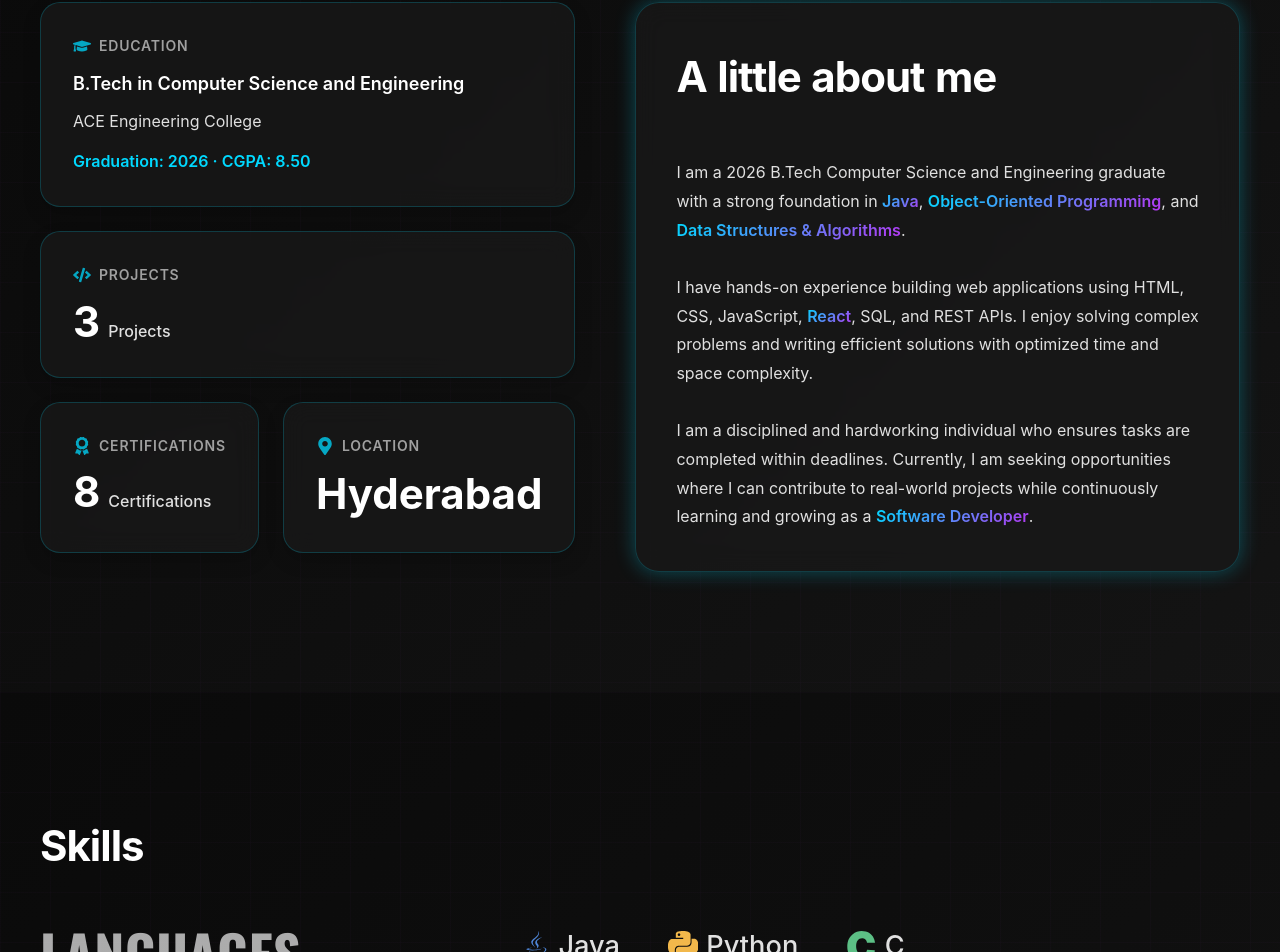
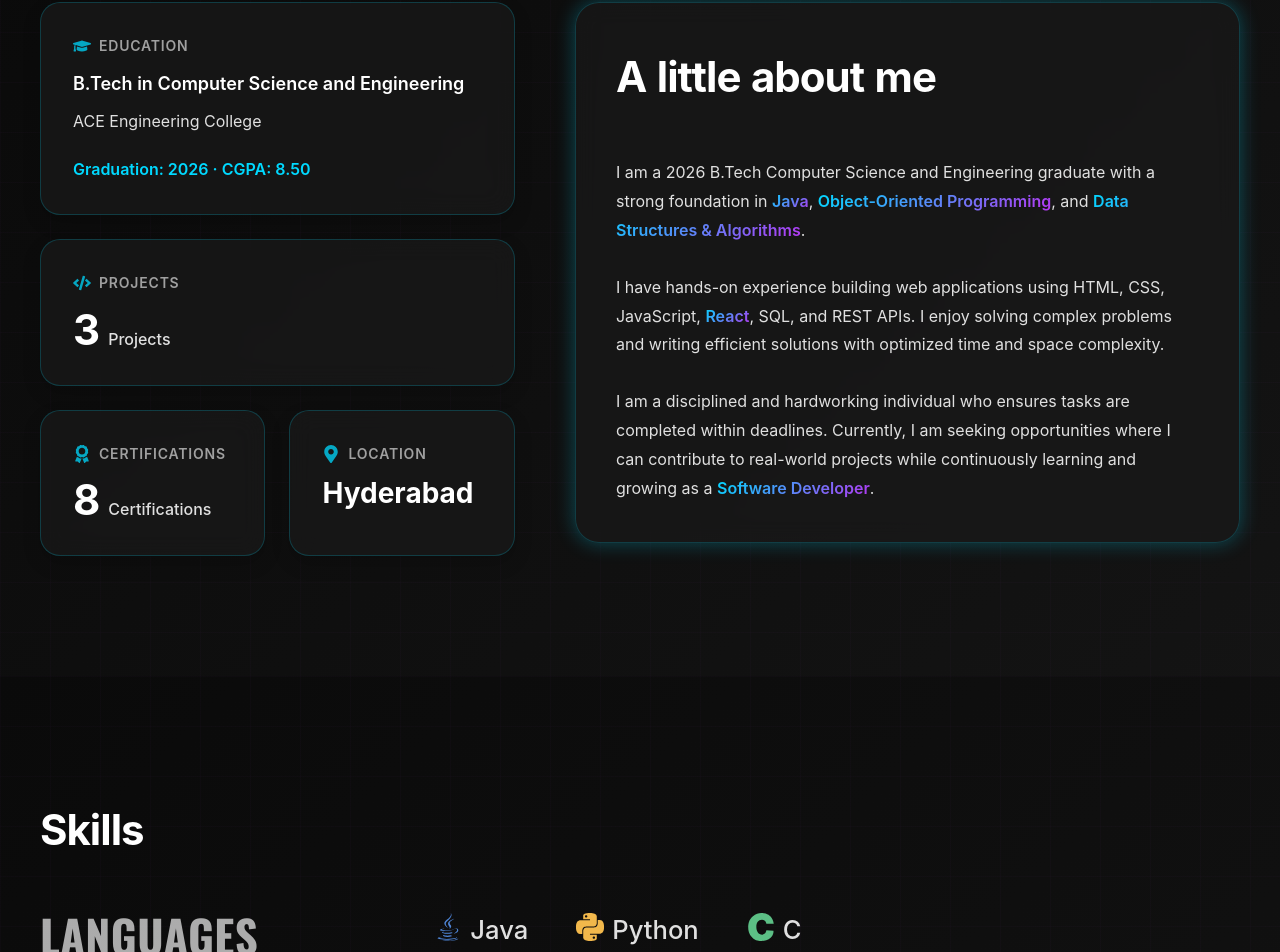
Before and after one commit to charanramagiri/portfolio, a React (Vite) app: page / in a window 1280 px wide. Shown: the part 890-1842 px from the top of the page. Built offline with nearby package versions, Linux system fonts and the light colour scheme.

Commit message:
anchor fixed

```diff
--- a/src/components/About/About.css
+++ b/src/components/About/About.css
@@ -36,6 +36,7 @@
     display: grid;
     grid-template-columns: repeat(2, 1fr);
     gap: var(--space-3);
+    min-width: 0;
 }
 
 .about-card--full {
@@ -55,12 +56,15 @@
     border-radius: 20px;
     padding: var(--space-4);
     box-shadow: 0 8px 18px rgba(0, 0, 0, 0.18);
-    transition: all 0.3s ease;
+    display: flex;
+    min-width: 0;
+    flex-direction: column;
+    transition: transform 0.3s ease, box-shadow 0.3s ease, border-color 0.3s ease;
 }
 
 .about-card:hover {
-    transform: translateY(-6px);
-    box-shadow: 0 0 26px rgba(0, 217, 255, 0.34), 0 0 44px rgba(0, 217, 255, 0.16);
+    transform: translateY(-3px);
+    box-shadow: 0 10px 24px rgba(0, 0, 0, 0.2), 0 0 22px rgba(0, 217, 255, 0.2);
     border-color: rgba(0, 217, 255, 0.35);
 }
 
@@ -94,6 +98,7 @@
     font-weight: 600;
     margin-top: var(--space-0);
     margin-bottom: var(--space-1-5);
+    overflow-wrap: break-word;
 }
 
 .about-card-meta {
@@ -102,6 +107,7 @@
     font-weight: 600;
     margin-top: var(--space-2);
     margin-bottom: var(--space-0);
+    overflow-wrap: break-word;
 }
 
 .about-card-school {
@@ -109,6 +115,7 @@
     color: var(--text-secondary);
     line-height: 1.5;
     margin: var(--space-0) var(--space-0) var(--space-1);
+    overflow-wrap: break-word;
 }
 
 .about-card-value {
@@ -121,6 +128,9 @@
     font-weight: 700;
     margin-top: var(--space-0);
     margin-bottom: var(--space-0);
+    min-width: 0;
+    flex-wrap: wrap;
+    overflow-wrap: normal;
 }
 
 .about-card-value-number {
@@ -133,6 +143,14 @@
     font-size: var(--font-lg);
     font-weight: 500;
     color: var(--text-secondary);
+    min-width: 0;
+    overflow-wrap: normal;
+}
+
+.about-card--feature .about-card-value {
+    flex-wrap: nowrap;
+    font-size: clamp(1.75rem, 2vw, var(--font-4xl));
+    white-space: nowrap;
 }
 
 .about-card:focus-visible {
@@ -151,6 +169,7 @@
     border-radius: 24px;
     padding: var(--space-5);
     box-shadow: var(--glow-cyan);
+    min-width: 0;
 }
 
 .about-content h2 {
--- a/src/components/Skills/Skills.css
+++ b/src/components/Skills/Skills.css
@@ -19,13 +19,13 @@
 
 .skills-wrapper { max-width: 1200px; margin: 0 auto; position: relative; z-index: 1; }
 .skills h2 { font-size: var(--font-4xl); margin-bottom: var(--space-6); font-weight: 700; color: var(--text-primary); letter-spacing: -1px; text-align: left; }
-.skills-matrix { display: flex; flex-direction: column; gap: var(--space-7); }
-.skills-row { display: grid; grid-template-columns: 360px minmax(0, 1fr); align-items: start; column-gap: var(--space-15); padding-bottom: var(--space-1); }
-.skills-category { font-family: "Oswald", "Arial Narrow", "Roboto Condensed", sans-serif; margin: 0; color: rgba(255, 255, 255, 0.66); font-size: clamp(2.45rem, 4.2vw, 3.4rem); font-weight: 800; letter-spacing: 0.35px; line-height: 1; text-transform: uppercase; }
-.skills-items { display: flex; flex-wrap: wrap; }
-.skill-item { display: inline-flex; align-items: center; gap: 8px; margin-right: 48px; margin-bottom: 26px; color: var(--text-secondary); font-size: 1.7rem; font-weight: 500; line-height: 1.3; transition: color 0.3s ease, transform 0.3s ease, text-shadow 0.3s ease; }
-.skill-item span { display: inline-block; transform: translateY(1px); }
-.skill-icon { font-size: 1.9rem; flex-shrink: 0; position: relative; top: 1px; transition: transform 0.3s ease; }
+.skills-matrix { display: flex; flex-direction: column; gap: clamp(var(--space-5), 5vw, var(--space-7)); }
+.skills-row { display: grid; grid-template-columns: minmax(190px, 0.72fr) minmax(0, 1.8fr); align-items: start; column-gap: clamp(var(--space-4), 6vw, var(--space-9)); padding-bottom: var(--space-1); min-width: 0; }
+.skills-category { font-family: "Oswald", "Arial Narrow", "Roboto Condensed", sans-serif; margin: 0; color: rgba(255, 255, 255, 0.66); font-size: clamp(2rem, 3.5vw, 2.8rem); font-weight: 800; letter-spacing: 0.35px; line-height: 1.05; text-transform: uppercase; overflow-wrap: anywhere; }
+.skills-items { display: flex; flex-wrap: wrap; gap: var(--space-2-5) clamp(var(--space-3), 4vw, var(--space-6)); min-width: 0; }
+.skill-item { display: inline-flex; align-items: flex-start; gap: 8px; min-width: 0; max-width: 100%; color: var(--text-secondary); font-size: clamp(1.35rem, 2vw, 1.6rem); font-weight: 500; line-height: 1.3; transition: color 0.3s ease, transform 0.3s ease, text-shadow 0.3s ease; }
+.skill-item span { display: inline-block; min-width: 0; overflow-wrap: anywhere; transform: translateY(1px); }
+.skill-icon { font-size: 1.75rem; flex-shrink: 0; position: relative; top: 1px; transition: transform 0.3s ease; }
 .skill-item:hover { color: var(--accent-primary); transform: translateY(-2px); text-shadow: 0 0 8px rgba(0, 217, 255, 0.12); }
 .skill-item:hover .skill-icon { transform: scale(1.05); }
 
@@ -61,16 +61,27 @@
 .icon-fullstack { color: #a7a6e6; }
 
 @media (max-width: 1024px) and (min-width: 768px) {
-  .skills-row { grid-template-columns: 300px minmax(0, 1fr); column-gap: var(--space-10); }
+  .skills-row { grid-template-columns: minmax(190px, 0.65fr) minmax(0, 1.6fr); column-gap: var(--space-5); }
 }
 
 @media (max-width: 767px) {
   .skills { padding: var(--space-10) var(--space-2-5); }
   .skills h2 { font-size: var(--font-3xl); margin-bottom: var(--space-5); }
-  .skills-matrix { gap: var(--space-6); }
+  .skills-matrix { gap: var(--space-5); }
   .skills-row { grid-template-columns: 1fr; row-gap: var(--space-2-5); }
-  .skills-category { font-size: clamp(1.95rem, 8vw, 2.55rem); }
-  .skill-item { margin-right: 28px; margin-bottom: 18px; font-size: 1.5rem; font-weight: 500; }
+  .skills-category { font-size: clamp(1.8rem, 7vw, 2.35rem); }
+  .skills-items { gap: var(--space-2) var(--space-3-5); }
+  .skill-item { flex: 0 1 auto; font-size: clamp(1.25rem, 5vw, 1.45rem); font-weight: 500; }
+}
+
+@media (max-width: 430px) {
+  .skills-items { column-gap: var(--space-2-5); }
+  .skill-item { flex: 1 1 calc(50% - var(--space-2-5)); }
+  .skill-icon { font-size: 1.55rem; }
+}
+
+@media (max-width: 340px) {
+  .skill-item { flex-basis: 100%; }
 }
 
 @media (prefers-reduced-motion: reduce) {
--- a/src/index.css
+++ b/src/index.css
@@ -92,8 +92,12 @@ html {
 }
 
 section {
+  scroll-margin-top: 0;
+  transition: background-color 0.3s ease;
+}
+
+#home {
   scroll-margin-top: var(--space-10);
-  transition: background-color 0.3s ease;
 }
 
 /* Scrollbar Styling */
```
